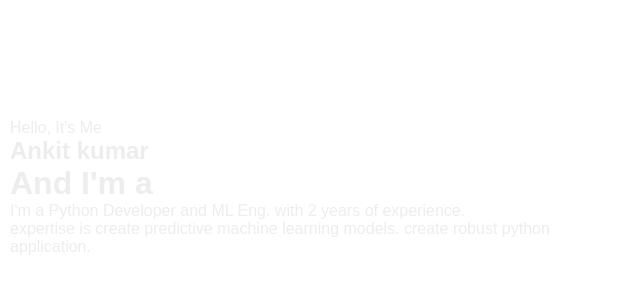
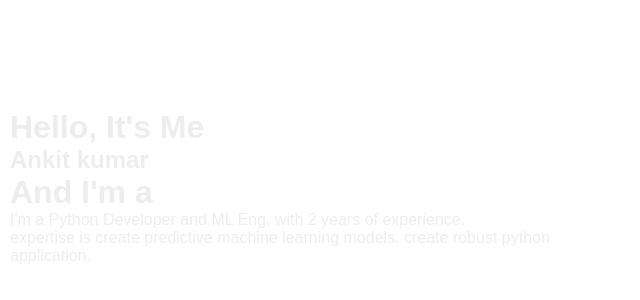
Before and after one commit to Ankit-0512-kumar/js_html, a plain HTML site: page index.html in a window 1280 px wide. Shown: the part 248-548 px from the top of the page, 0-640 px from the left. Drawn offline with Linux system fonts and the light colour scheme.

Commit message:
Update index.html

```diff
--- a/index.html
+++ b/index.html
@@ -21,7 +21,7 @@
         </nav>
     </header>
     <section class="home">
-        <div class="home-content"
+        <div class="home-content">
             <h3>Hello, It's Me</h3>
             <h1>Ankit kumar</h1>
             <h3>And I'm a</h3>
```
